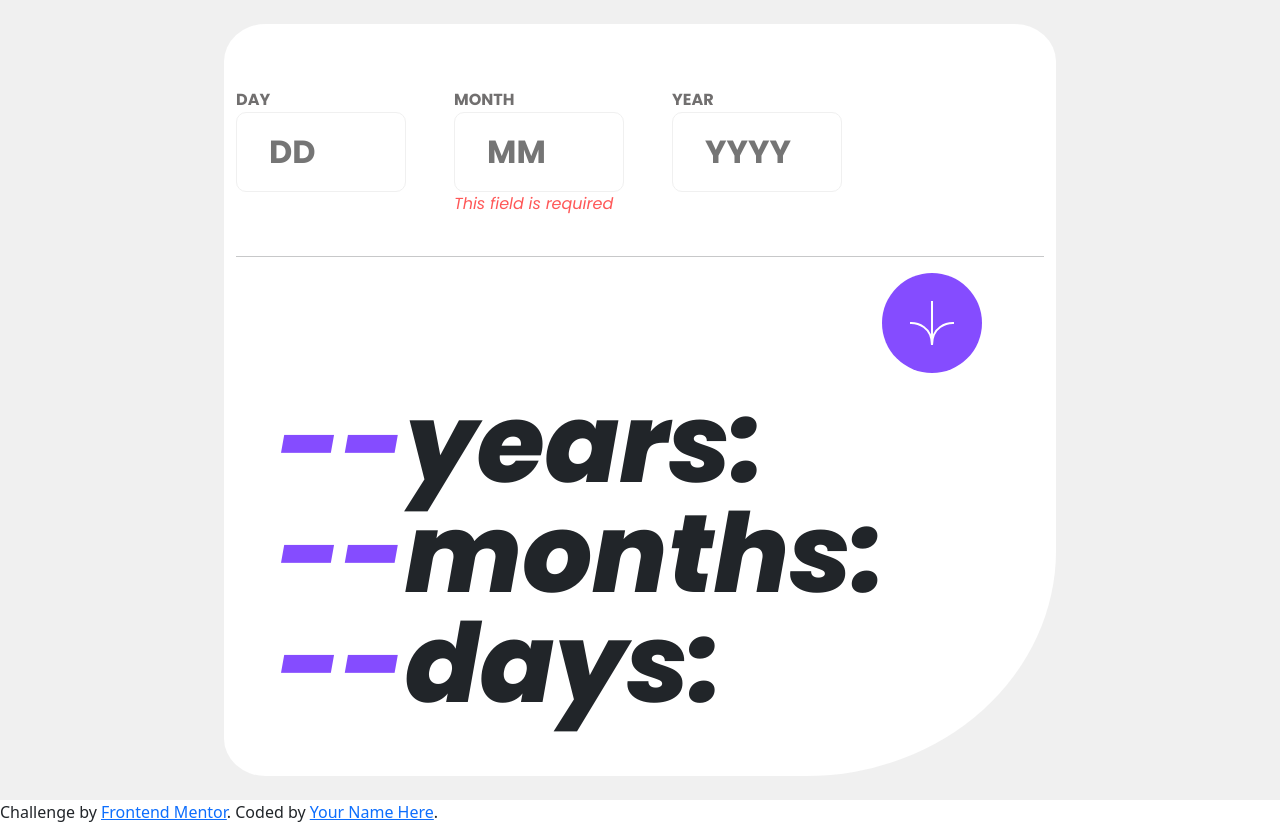
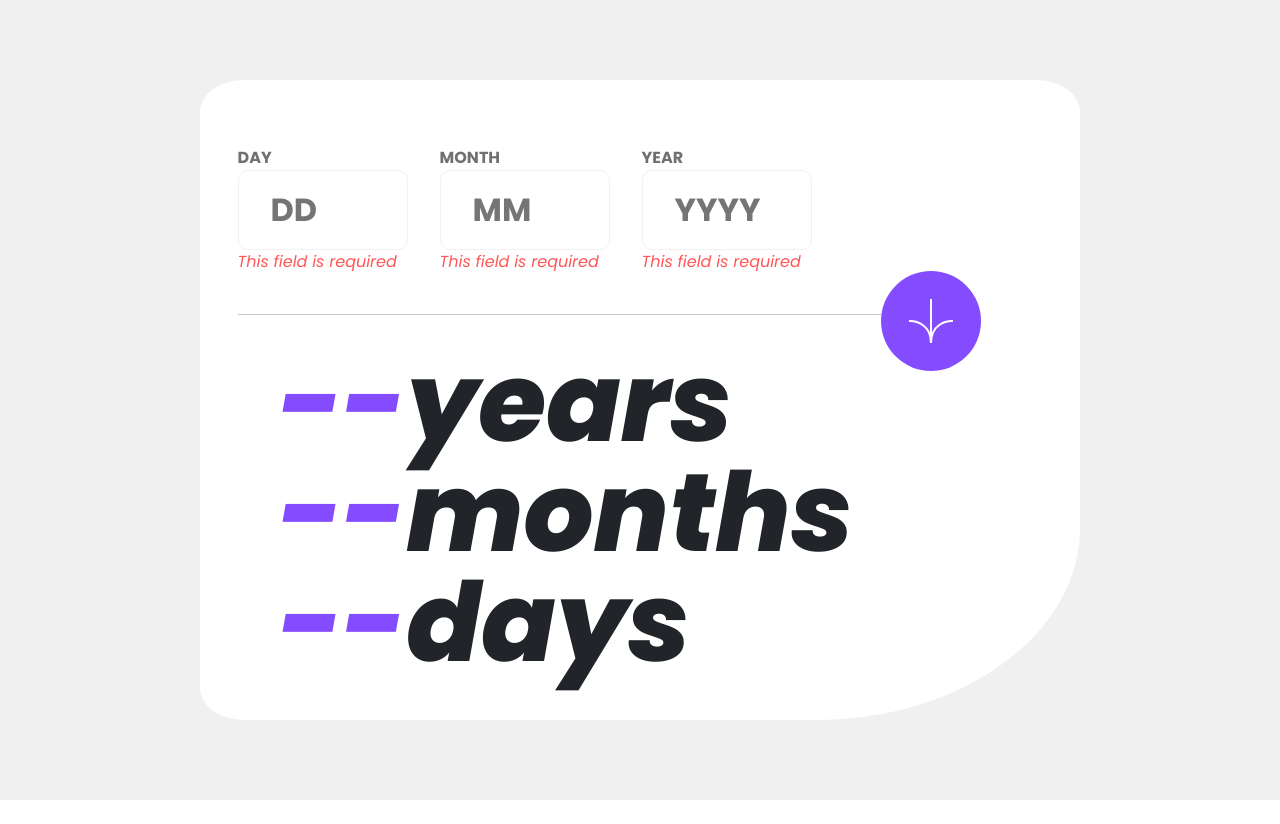
Before and after one commit to agomez99/AgeCalculator, a plain HTML site: page index.html in a window 1280 px wide. Both pictures are taken after a click on the button 932 px from the left and 299 px from the top of the page. After the commit the page ends 800 px from the top, so only its background shows below. Drawn offline with nearby package versions, Linux system fonts and the light colour scheme.

Commit message:
script work

```diff
--- a/index.html
+++ b/index.html
@@ -4,7 +4,6 @@
 <head>
   <meta charset="UTF-8">
   <meta name="viewport" content="width=device-width, initial-scale=1.0">
-  <!-- displays site properly based on user's device -->
   <link rel="stylesheet" href="styles.css" />
   <link rel="icon" type="image/png" sizes="32x32" href="./assets/images/favicon-32x32.png">
   <link href="https://cdn.jsdelivr.net/npm/bootstrap@5.3.0-alpha3/dist/css/bootstrap.min.css" rel="stylesheet"
@@ -18,7 +17,7 @@
     <div class="container">
       <div class="d-flex" id="inputs">
         <div>
-          <label class="title-day">DAY</label>
+          <label class="title-day" id="title-day">DAY</label>
           <input id="day" type="number" placeholder="DD"/>
           <span id="alert-day"></span>
         </div>
@@ -42,21 +41,15 @@
         </div>
       </div>
       <div class="row d-flex " id="total">
-        <p>
-        <div id="ageInYears"><span class="color-purp">--</span>years:</div>
-        <div id="ageInMonths"><span class="color-purp">--</span>months:</div>
-        <div id="ageInDays"><span class="color-purp">--</span>days:</div>
-        </p>
+        <div id="ageInYears"><span class="color-purp">--</span>years</div>
+        <div id="ageInMonths"><span class="color-purp">--</span>months</div>
+        <div id="ageInDays"><span class="color-purp">--</span>days</div>
       </div>
     </div>
     </div>
     </div>
   </div>
   </main>
-  <div class="attribution">
-    Challenge by <a href="https://www.frontendmentor.io?ref=challenge" target="_blank">Frontend Mentor</a>.
-    Coded by <a href="#">Your Name Here</a>.
-  </div>
   <script src="/script.js"></script>
 </body>
 
--- a/script.js
+++ b/script.js
@@ -1,68 +1,86 @@
 function calculateAge() {
-    // Present date
   const currentDate = new Date();
-    const [currentDay, currentMonth, currentYear] = [
-      currentDate.getDate(),
-      currentDate.getMonth() + 1,
-      currentDate.getFullYear()
-    ];
+  const currentDay = currentDate.getDate();
+  const currentMonth = currentDate.getMonth() + 1;
+  const currentYear = currentDate.getFullYear();
 
-    // Input date
-    const [inputDay, inputMonth, inputYear] = [
-      Number(document.getElementById('day').value),
-      Number(document.getElementById('month').value),
-      Number(document.getElementById('year').value)
-    ];
+  const inputDayElement = document.getElementById('day');
+  const inputMonthElement = document.getElementById('month');
+  const inputYearElement = document.getElementById('year');
 
-    // Months and days counts
+  const titleDay = document.getElementsByClassName('title-day');
+  const titleMonth = document.getElementsByClassName('title-month');
+  const titleYear = document.getElementsByClassName('title-year');
+
+  const inputDay = Number(inputDayElement.value);
+  const inputMonth = Number(inputMonthElement.value);
+  const inputYear = Number(inputYearElement.value);
+
   const monthDays = [31, 28, 31, 30, 31, 30, 31, 31, 30, 31, 30, 31];
 
-    // Alert messages
   const alerts = {
     month: document.getElementById('alert-month'),
     day: document.getElementById('alert-day'),
-      year: document.getElementById('alert-year')
+    year: document.getElementById('alert-year'),
+     //titleMonth:document.getElementById('title-month'),
+    // titleDay:document.getElementById('title-day'),
+    // titleYear:document.getElementById('title-year')
   };
 
-    // Input validation
-    if(inputMonth == 0)
-    {
-      alerts.month.innerHTML = 'This field is required';
-      return;
+  const clearErrorMessage = (element) => {
+    element.innerHTML = '';
+  };
+
+  inputDayElement.addEventListener('input', () => {
+
+    clearErrorMessage(alerts.day);
+    //clearErrorMessage(alerts.titleDay);
+  });
+
+  inputMonthElement.addEventListener('input', () => {
+    clearErrorMessage(alerts.month);
+  });
+
+  inputYearElement.addEventListener('input', () => {
+    clearErrorMessage(alerts.year);
+  });
+
+  for (const key in alerts) {
+    clearErrorMessage(alerts[key]);
   }
-    if(inputDay == 0)
-    {
-      alerts.day.innerHTML = 'This field is required';
-      return;
+
+  let hasError = false;
+
+  if (inputDay === 0 || inputDay > monthDays[inputMonth - 1]) {
+    alerts.day.innerHTML = inputDay === 0 ? 'This field is required' : 'Must be a valid day';
+    //document.getElementById('title-day').classList.add('error-label');
+
+    hasError = true;
+
   }
-    if(inputYear == 0)
-    {
-      alerts.year.innerHTML = 'This field is required';
-      return;
+
+
+
+  if (inputMonth < 1 || inputMonth > 12) {
+    alerts.month.innerHTML = inputMonth === 0 ? 'This field is required' :'Must be a valid month';
+    hasError = true;
+
   }
-    if (inputMonth < 1 || inputMonth > 12) {
-      alerts.month.innerHTML = 'Must be a valid month';
+
+  if (inputYear < 1900 || inputYear > currentYear) {
+    alerts.year.innerHTML = inputYear === 0 ? 'This field is required' :'Must be a valid year';
+    hasError = true;
+  }
+
+  if (inputMonth === 2 && inputDay > 31 && (inputYear % 4 !== 0 || (inputYear % 100 === 0 && inputYear % 400 !== 0))) {
+    alerts.day.innerHTML = 'Must be a valid day';
+    hasError = true;
+  }
+
+  if (hasError) {
     return;
   }
 
-    if (inputDay < 1 || inputDay > monthDays[inputMonth - 1]) {
-      alerts.day.innerHTML = 'Must be a valid day';
-      return;
-    }
-    if (inputYear < 1900 || inputYear > currentYear) {
-      alerts.year.innerHTML = 'Must be a valid year';
-      return;
-    }
-    if (
-      inputMonth === 2 &&
-      inputDay > 28 &&
-      (inputYear % 4 !== 0 || (inputYear % 100 === 0 && inputYear % 400 !== 0))
-    ) {
-      alerts.day.innerHTML = 'Must be a valid day';
-      return;
-    }
-
-    // Calculate age in years, months, and days
   let ageInDays = currentDay - inputDay;
   let ageInMonths = currentMonth - inputMonth;
   let ageInYears = currentYear - inputYear;
@@ -77,14 +95,21 @@ function calculateAge() {
     ageInMonths--;
   }
 
-    // Update HTML with calculated age
-    document.getElementById('ageInYears').innerHTML = "<span class='color-purp'>" + ageInYears + "</span>" +  ' years';
-    document.getElementById('ageInMonths').innerHTML = "<span class='color-purp'>" + ageInMonths + "</span>" + ' months';
-    document.getElementById('ageInDays').innerHTML = "<span class='color-purp'>"+ageInDays+"</span>" + ' days';
+  document.getElementById('ageInYears').innerHTML = `<span class='color-purp'>${ageInYears}</span> years`;
+  document.getElementById('ageInMonths').innerHTML = `<span class='color-purp'>${ageInMonths}</span> months`;
+  document.getElementById('ageInDays').innerHTML = `<span class='color-purp'>${ageInDays}</span> days`;
 
-    // Reset input fields
-    [day, month, year].forEach(() => {
-      document.getElementById().value = '';
-;
-    });
+  inputDayElement.value = '';
+  inputMonthElement.value = '';
+  inputYearElement.value = '';
+  for (const key in alerts) {
+    clearErrorMessage(alerts[key]);
   }
+
+
+
+  for (const key in alerts) {
+    alerts[key].innerHTML = '';
+    document.getElementById(key).classList.remove('error-label');
+  }
+}
--- a/styles.css
+++ b/styles.css
@@ -17,10 +17,10 @@ main{
 
 #main-container{
     background-color:hsl(0, 0%, 100%);
-    width:52rem;
-    height:47rem;
+    width:55rem;
+    height:40rem;
     border-radius: 5% 5% 30% 5%;
-    padding-top: 5%;
+    padding: 2%;
 }
 input, label {
     display:block;
@@ -42,6 +42,8 @@ padding-left: 2rem;
     width:100px;
     background-color: hsl(259, 100%, 65%);
     border: none;
+    position: relative;
+    top: -60px;
 }
 .calculate-btn:active{
     background-color: black;
@@ -57,7 +59,7 @@ padding-left: 2rem;
 #day, #month, #year{
     font-size: 3rem;
     width: 170px;
-    margin-right:3rem;
+    margin-right:2rem;
     font-size: 32px;
     height:80px;
 
@@ -70,6 +72,7 @@ padding-left: 2rem;
 
 #total{
     margin-left: 5%;
+    margin-top: -10%;
     line-height:110px;
 }
 
@@ -85,6 +88,7 @@ padding-left: 2rem;
 
 #inputs{
     margin-bottom: 5%;
+    margin-top: 5%;
 }
 
 .btn-cal{
@@ -100,3 +104,10 @@ padding-left: 2rem;
     font-weight: 900;
     font-style: italic;
 }
+hr {
+    width: 80%; /* You can change this value to whatever you need, such as '200px', '75%', etc. */
+    margin: 0 auto; /* Optional: To center the <hr> horizontally on the page */
+  }
+  .error-label {
+    color: red;
+  }
```
Lines whose indentation alone changed are shown as unchanged.
